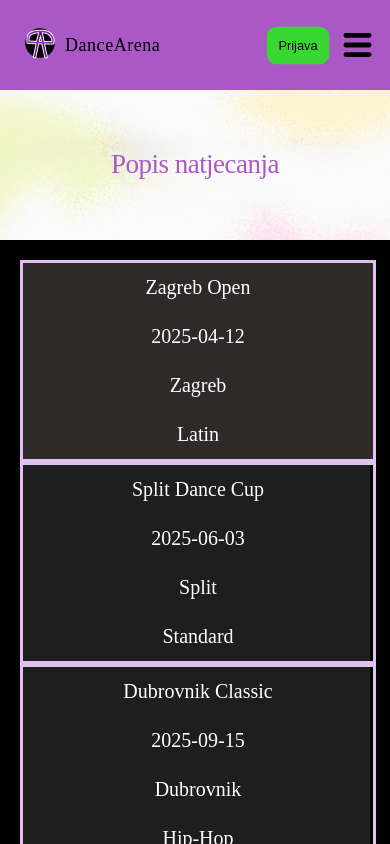
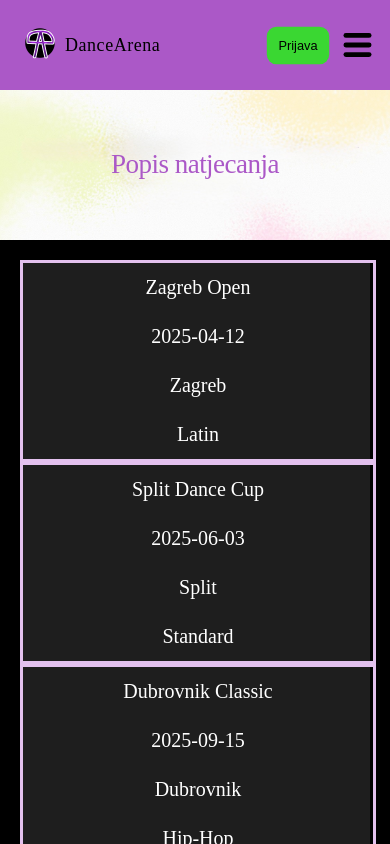
Before and after one commit to RafaelLovrencic/DanceArena, a React (Vite) app in the folder frontend/: page /natjecanja in a window 390 px wide. In both pictures the pointer is over the element 198 px from the left and 361 px from the top of the page. Shown: the top 844 px of the page. Built offline with nearby package versions, Linux system fonts and the light colour scheme; a web font is replaced by a local one.

Commit message:
Refs #17: Ispravak dizajna za mobitel

```diff
--- a/frontend/src/izgled/natjecanja.css
+++ b/frontend/src/izgled/natjecanja.css
@@ -163,6 +163,10 @@ body {
       text-align: center;
     }
 
+    .tablica tr:hover {
+      background-color: transparent;
+    }
+
     .tablica td {
       border: none;
       text-align: center;
```
